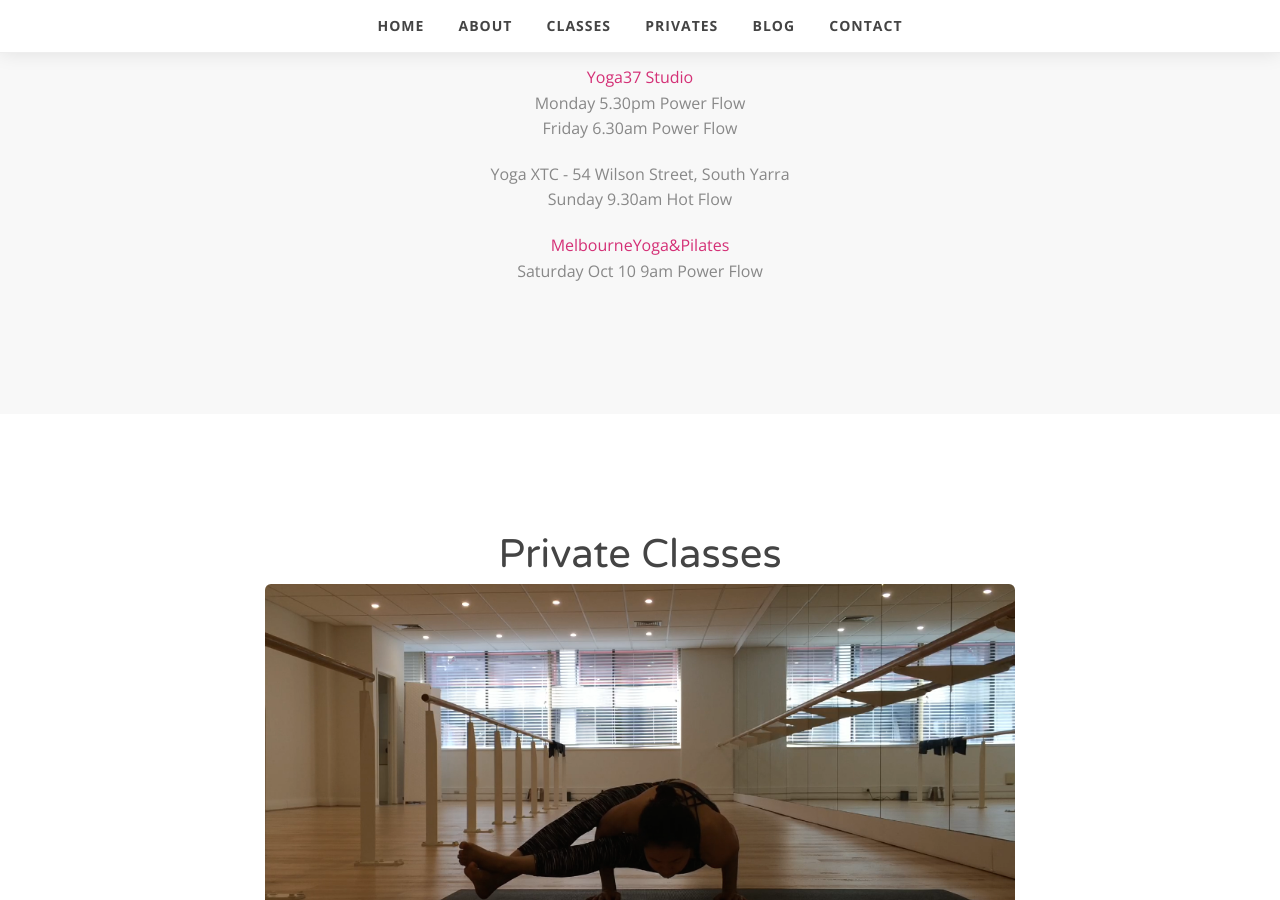
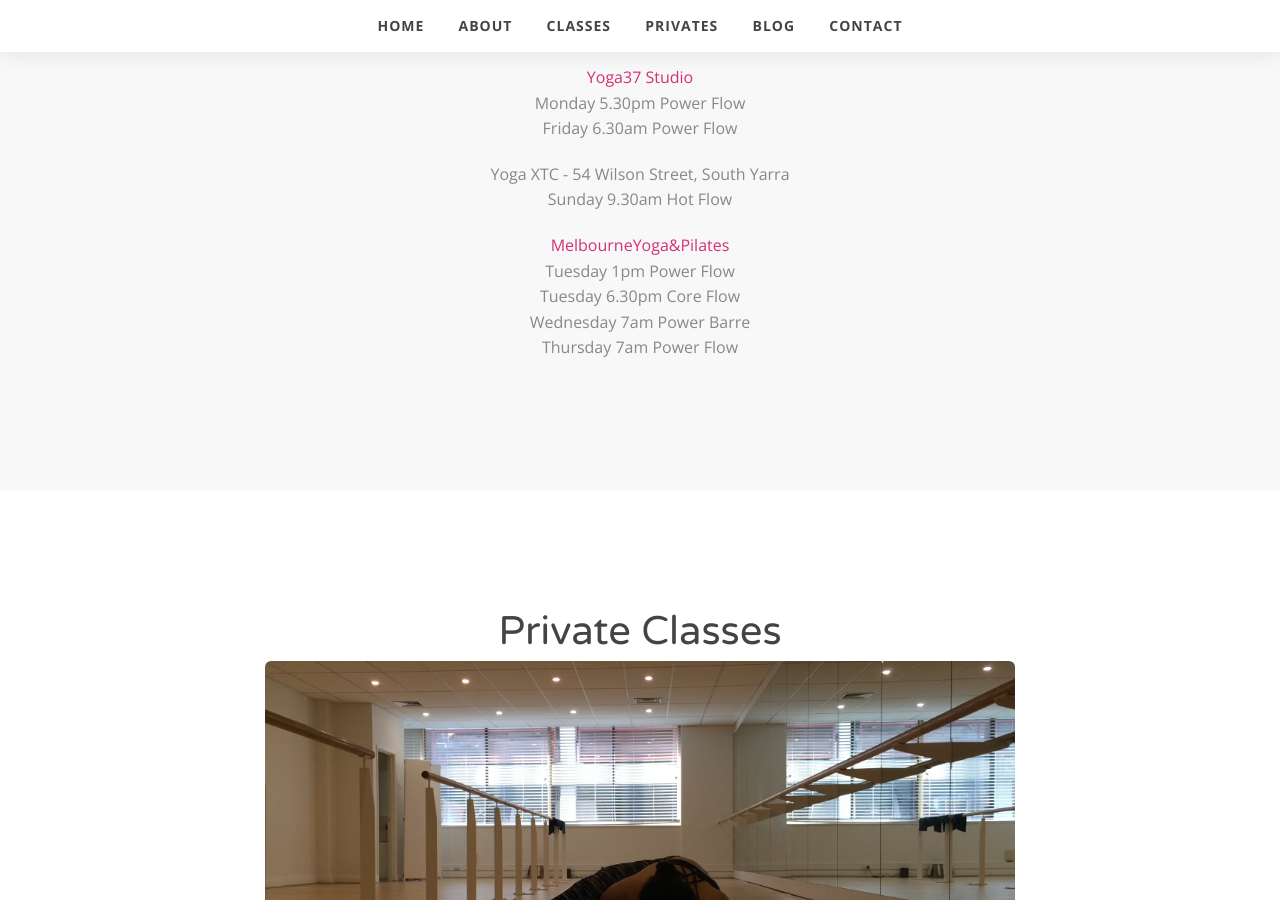
Before and after one commit to karmenlim/karmenlim.github.io, a Jekyll site: the page built from index.html, in a window 1280 px wide and 900 px high, scrolled down 2088 px. Built offline with Jekyll 4.4.1, drawn with Linux system fonts in a browser that asks for light colours.

Commit message:
Update default.html

```diff
--- a/_layouts/default.html
+++ b/_layouts/default.html
@@ -157,7 +157,10 @@
           </p>
           <p>
             <a href="http://melbourneyogaandpilates.com">MelbourneYoga&Pilates</a></br>
-            Saturday Oct 10 9am Power Flow
+            Tuesday 1pm Power Flow </br>
+            Tuesday 6.30pm Core Flow </br>
+            Wednesday 7am Power Barre </br>
+            Thursday 7am Power Flow
           </p>
         </div>
       </div>
```
